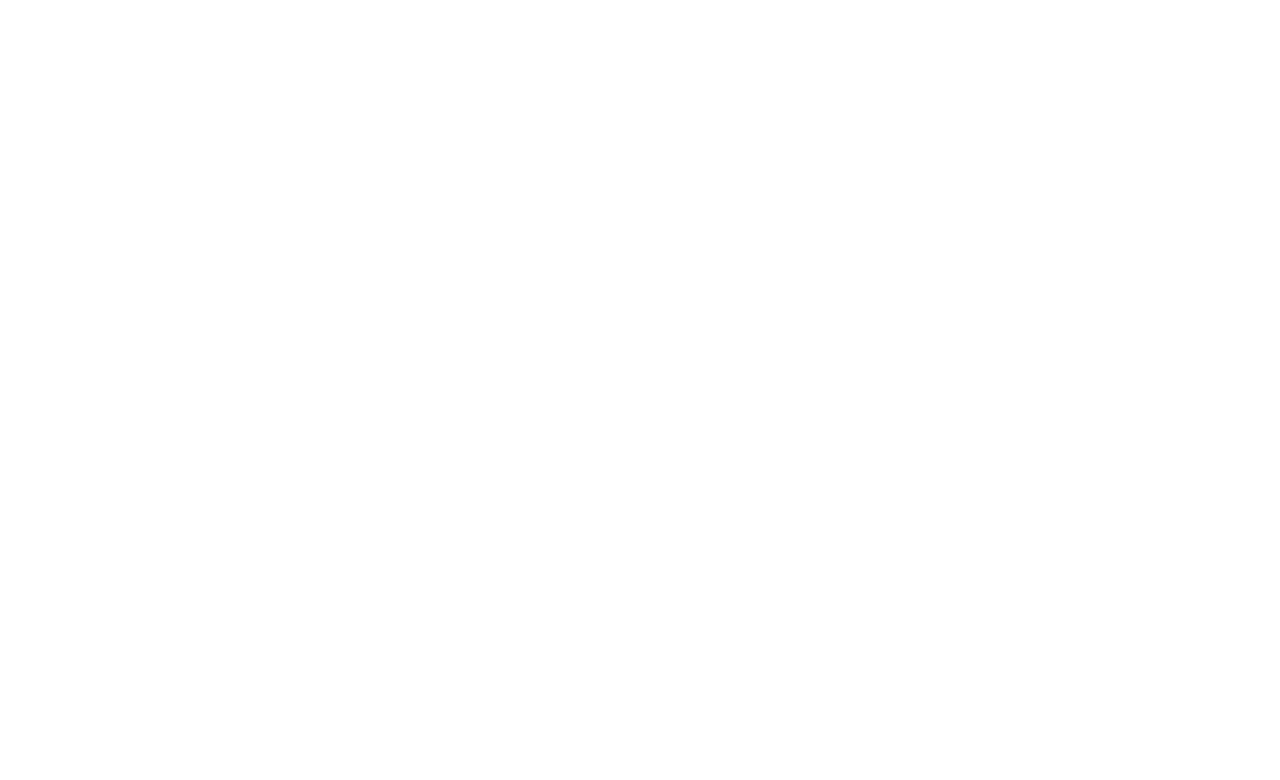
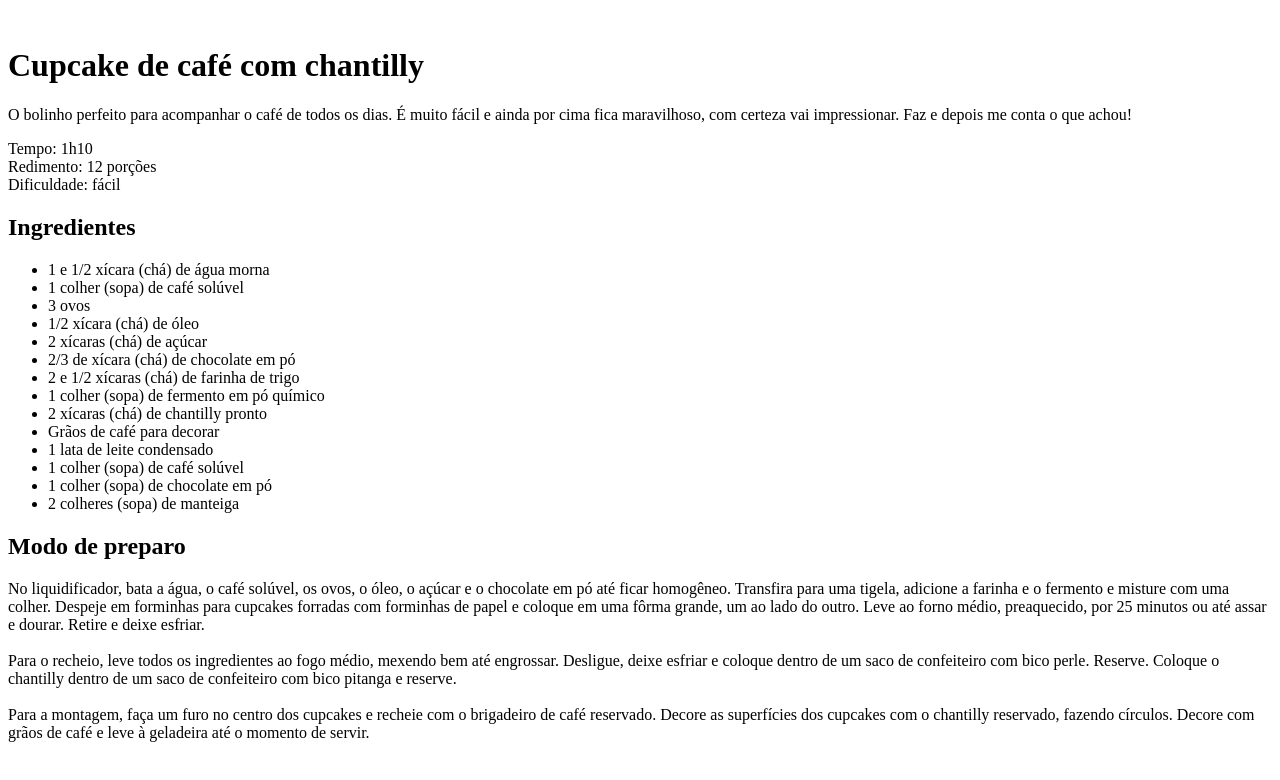
Before and after one commit to lucasgoesss/projeto, a plain HTML site: page index.html in a window 1280 px wide. Drawn offline with Linux system fonts and the light colour scheme.

Commit message:
Iniciando a estrutura html

```diff
--- a/index.html
+++ b/index.html
@@ -8,8 +8,65 @@
 </head>
 
 <body>
+    <div id="page">
+        <img src="" alt="">
+        <main>
+            <section id="about"></section>
+            <h1>Cupcake de café com chantilly</h1>
+            <p>
+                O bolinho perfeito para acompanhar o café de todos os dias.
+                É muito fácil e ainda por cima fica maravilhoso, com certeza vai impressionar.
+                Faz e depois me conta o que achou!
+            </p>
+
+            <p>
+                Tempo: 1h10 <br>
+                Redimento: 12 porções <br>
+                Dificuldade: fácil
+            </p>
+            <section id="ingredients">
+                <h2>Ingredientes</h2>
+                <ul>
+                    <li>1 e 1/2 xícara (chá) de água morna</li>
+                    <li>1 colher (sopa) de café solúvel</li>
+                    <li>3 ovos</li>
+                    <li>1/2 xícara (chá) de óleo</li>
+                    <li>2 xícaras (chá) de açúcar</li>
+                    <li>2/3 de xícara (chá) de chocolate em pó</li>
+                    <li>2 e 1/2 xícaras (chá) de farinha de trigo</li>
+                    <li>1 colher (sopa) de fermento em pó químico</li>
+                    <li>2 xícaras (chá) de chantilly pronto</li>
+                    <li>Grãos de café para decorar</li>
+                    <li>1 lata de leite condensado</li>
+                    <li>1 colher (sopa) de café solúvel</li>
+                    <li>1 colher (sopa) de chocolate em pó</li>
+                    <li>2 colheres (sopa) de manteiga</li>
+                </ul>
+            </section>
+            <section id="preparation">
+                <h2>Modo de preparo</h2>
+                <p>No liquidificador, bata a água, o café solúvel, os ovos, o óleo, o açúcar e o chocolate em pó até
+                    ficar homogêneo. Transfira para uma tigela, adicione a farinha e o fermento e misture com uma
+                    colher.
+                    Despeje em forminhas para cupcakes forradas com forminhas de papel e coloque em uma fôrma grande, um
+                    ao lado do outro. Leve ao forno médio, preaquecido, por 25 minutos ou até assar e dourar.
+                    Retire e deixe esfriar.
+                    <br><br>
+                    Para o recheio, leve todos os ingredientes ao fogo médio, mexendo bem até engrossar.
+                    Desligue, deixe esfriar e coloque dentro de um saco de confeiteiro com bico perle. Reserve.
+                    Coloque o chantilly dentro de um saco de confeiteiro com bico pitanga e reserve.
+                    <br><br>
+                    Para a montagem, faça um furo no centro dos cupcakes e recheie com o brigadeiro de café reservado.
+                    Decore as superfícies dos cupcakes com o chantilly reservado, fazendo círculos. Decore com grãos de
+                    café e leve à geladeira até o momento de servir.
+                </p>
+            </section>
+        </main>
 
 
+
+
+    </div>
 </body>
 
 </html>
```
